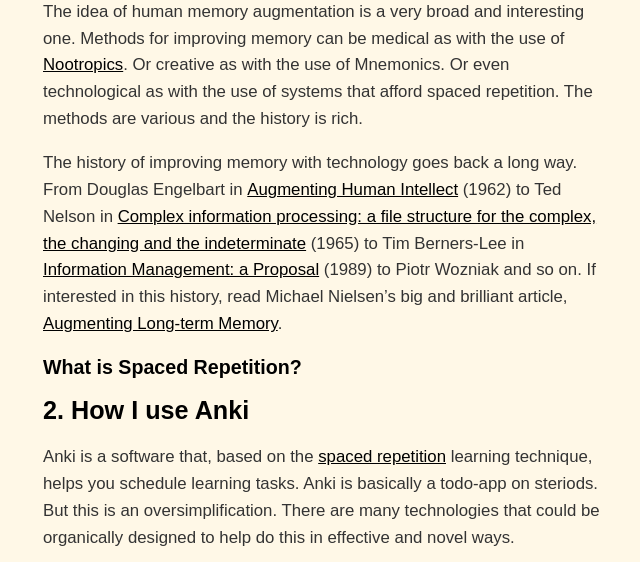
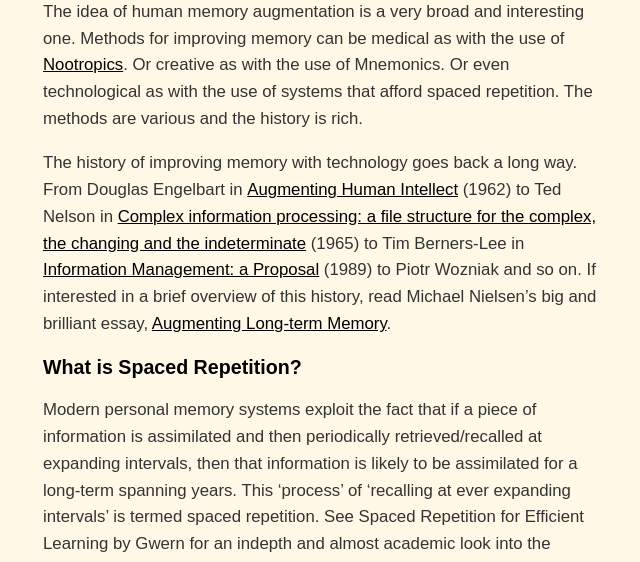
Before and after one commit to dCO2/rococo, a Jekyll site: the page built from _posts/2022-08-17-project-mnemosyne.md, in a window 1280 px wide and 1400 px high, scrolled down 1136 px. Shown: the top 562 px of the window, without its empty margins (333-973 px from the left). Built offline with Jekyll 4.4.1, drawn with Linux system fonts in a browser that asks for light colours; some web fonts are replaced; some of the changed text lies outside the part shown.

Commit message:
Added more content

```diff
--- a/_posts/2022-08-17-project-mnemosyne.md
+++ b/_posts/2022-08-17-project-mnemosyne.md
@@ -41,9 +41,17 @@ I began actively working on ways to improve my memory when I realized I could no
 
 The idea of human memory augmentation is a very broad and interesting one. Methods for improving memory can be medical as with the use of [Nootropics](https://en.wikipedia.org/wiki/Nootropic). Or creative as with the use of Mnemonics. Or even technological as with the use of systems that afford spaced repetition. The methods are various and the history is rich.
 
-The history of improving memory with technology goes back a long way. From Douglas Engelbart in [Augmenting Human Intellect](http://augmentingcognition.com/assets/Engelbart1962.pdf) (1962) to Ted Nelson in [Complex information processing: a file structure for the complex, the changing and the indeterminate](https://dl.acm.org/citation.cfm?id=806036) (1965) to Tim Berners-Lee in [Information Management: a Proposal](https://w3.org/History/1989/proposal.html) (1989) to Piotr Wozniak and so on. If interested in this history, read Michael Nielsen's big and brilliant article, <a href="http://augmentingcognition.com/ltm.html">Augmenting Long-term Memory</a>.
+The history of improving memory with technology goes back a long way. From Douglas Engelbart in [Augmenting Human Intellect](http://augmentingcognition.com/assets/Engelbart1962.pdf) (1962) to Ted Nelson in [Complex information processing: a file structure for the complex, the changing and the indeterminate](https://dl.acm.org/citation.cfm?id=806036) (1965) to Tim Berners-Lee in [Information Management: a Proposal](https://w3.org/History/1989/proposal.html) (1989) to Piotr Wozniak and so on. If interested in a brief overview of this history, read Michael Nielsen's big and brilliant essay, <a href="http://augmentingcognition.com/ltm.html">Augmenting Long-term Memory</a>.
 
 ### What is Spaced Repetition?
+Modern personal memory systems exploit the fact that if a piece of information is assimilated and then periodically retrieved/recalled at expanding intervals, then that information is likely to be assimilated for a long-term spanning years. This 'process' of 'recalling at ever expanding intervals' is termed spaced repetition. See Spaced Repetition for Efficient Learning by Gwern for an indepth and almost academic look into the concept of spaced repetition--The essayish article is also <i>briglliant</i> like Michael Nielsen's.
+
+This particular 'essay', on the other hand, is an index into the various thoughts I had while involved with the project of exploiting this fact.
+
+There are now many technologies (apps and softwares and routines) that seriously expand on the idea of spaced repetition. One of them is Anki. It is an app. There is a mobile version and a desktop version. Another is Orbit currently in development by Andy Matuschak. This will really bring about big and important changes to the SRS space. Yet another is Space, etc.
+
+For various reasons that will be explained in this essay, I chose to work with Anki--The mobile and desktop client.
+
 
 ## <a href="/2022/08/17/project-mnemosyne#" style="text-decoration: none;">2. How I use Anki</a>
 
```
